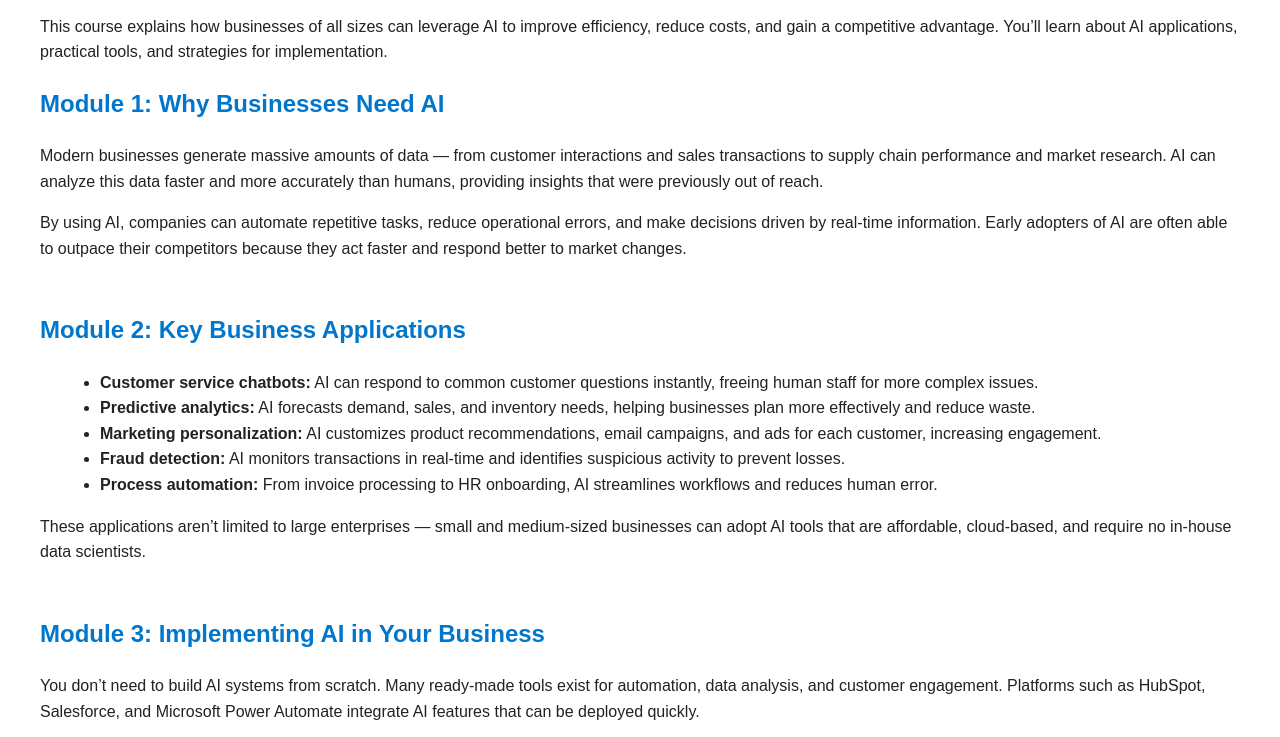
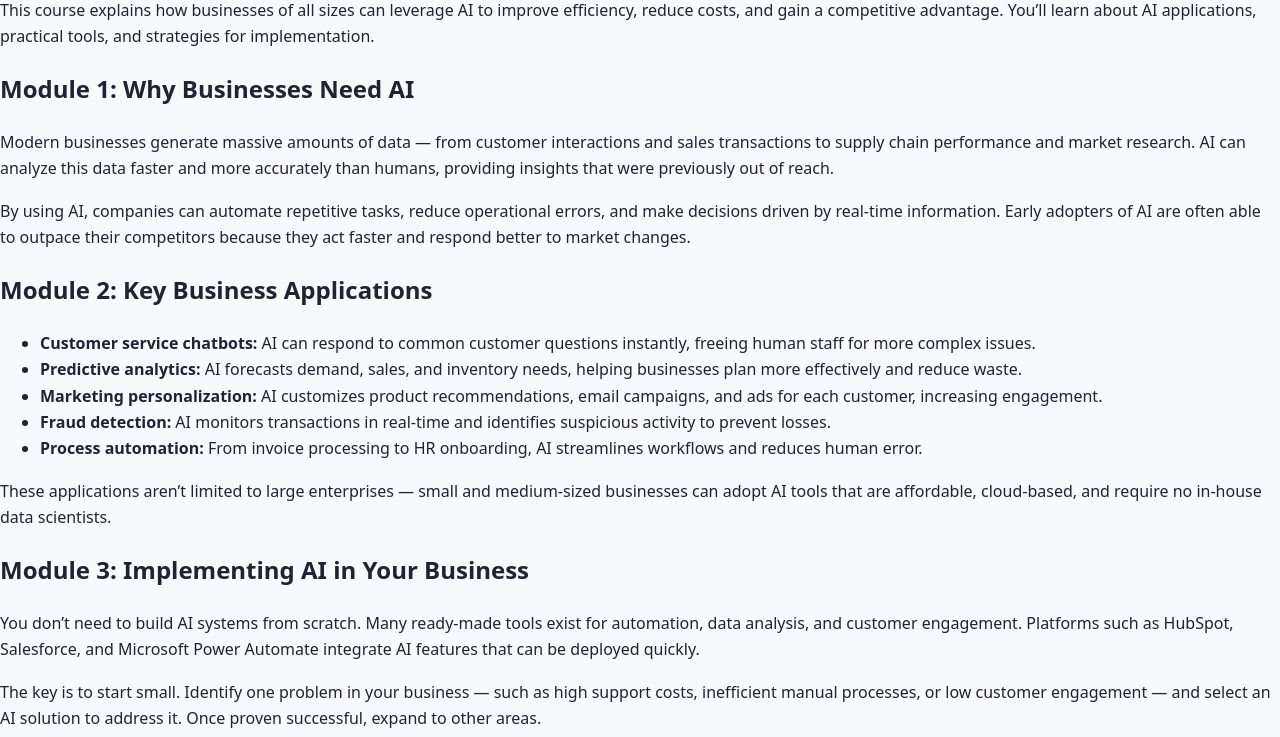
Before and after one commit to Ngeyane2003/AI-Course, a plain HTML site: page ai-for-business/index.html in a window 1280 px wide. Shown: the part 99-836 px from the top of the page. Drawn offline with Linux system fonts and the light colour scheme.

Commit message:
Update index.html

```diff
--- a/ai-for-business/index.html
+++ b/ai-for-business/index.html
@@ -2,24 +2,9 @@
 <html lang="en">
 <head>
   <meta charset="UTF-8">
-  <title>AI for Business - AI Pro Academy</title>
-  <style>
-    body {
-      font-family: Arial, sans-serif;
-      line-height: 1.6;
-      margin: 40px;
-      background: #fff;
-      color: #222;
-    }
-    h1, h2 { color: #0077cc; }
-    section {
-      margin-bottom: 50px;
-    }
-    ul {
-      margin-left: 20px;
-    }
-  </style>
-  <script src="assets/js/main.js"></script>
+  <meta name="viewport" content="width=device-width, initial-scale=1.0">
+  <title>AI for Business</title>
+  <link rel="stylesheet" href="../assets/css/style.css">
 </head>
 <body>
   <h1>AI for Business</h1>
```
